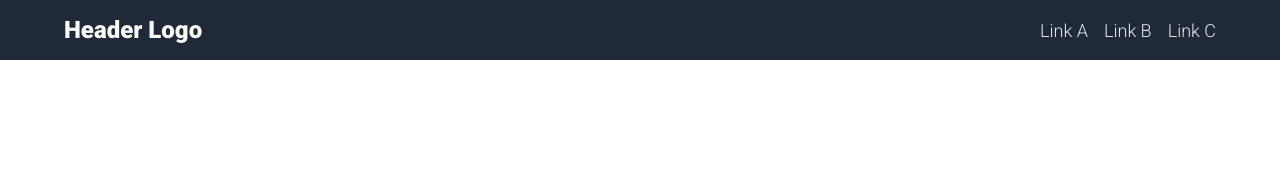
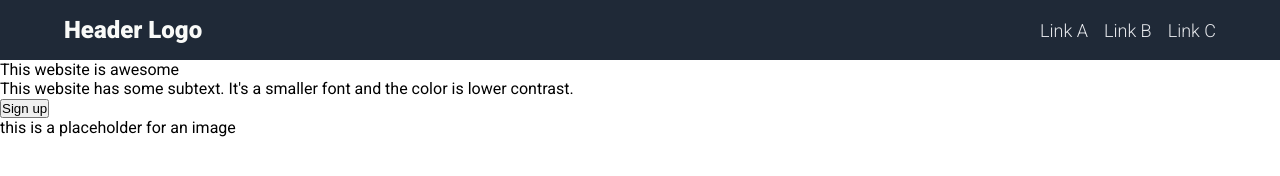
Before and after one commit to frayded/landing-page-odin, a plain HTML site: page index.html in a window 1280 px wide. Drawn offline with Linux system fonts and the light colour scheme.

Commit message:
Added hero structure and fixed header styling

```diff
--- a/index.html
+++ b/index.html
@@ -15,5 +15,20 @@
         <li><a href="#">Link C</a></li>
       </ul>
     </div>
+
+    <div class="content-hero">
+      <div class="main-text">
+        <p class="title">This website is awesome</p>
+        <p class="subtitle">
+          This website has some subtext. It's a smaller font and the color is
+          lower contrast.
+        </p>
+        <button class="signup">Sign up</button>
+      </div>
+
+      <div class="main-image">
+        <div class="placeholder">this is a placeholder for an image</div>
+      </div>
+    </div>
   </body>
 </html>
--- a/styles.css
+++ b/styles.css
@@ -7,9 +7,6 @@
 
 body {
   font-family: "Roboto", sans-serif;
-
-  display: flex;
-  flex-direction: column;
 }
 
 ul {
@@ -43,8 +40,6 @@ a {
 }
 
 .header-nav li a {
-  text-decoration: none;
-
   font-size: 18px;
   font-weight: 300;
   color: #e5e7eb;
```
